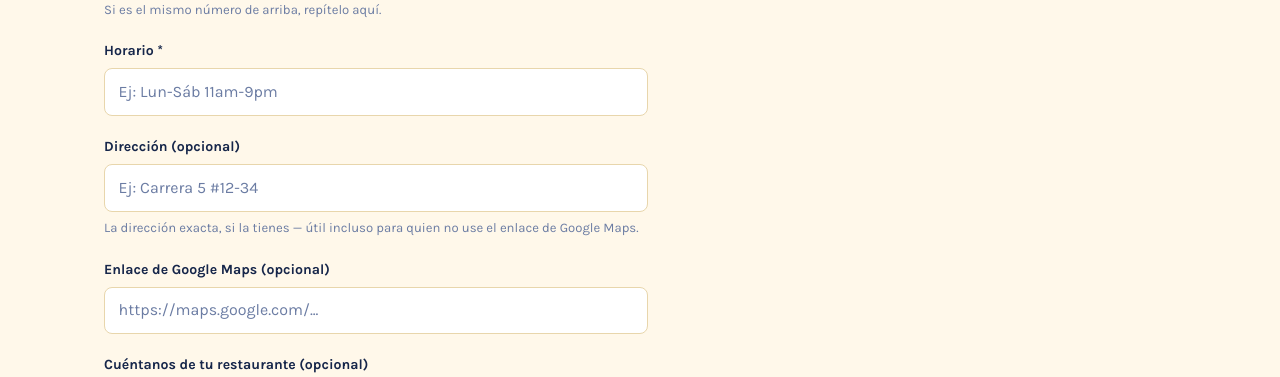
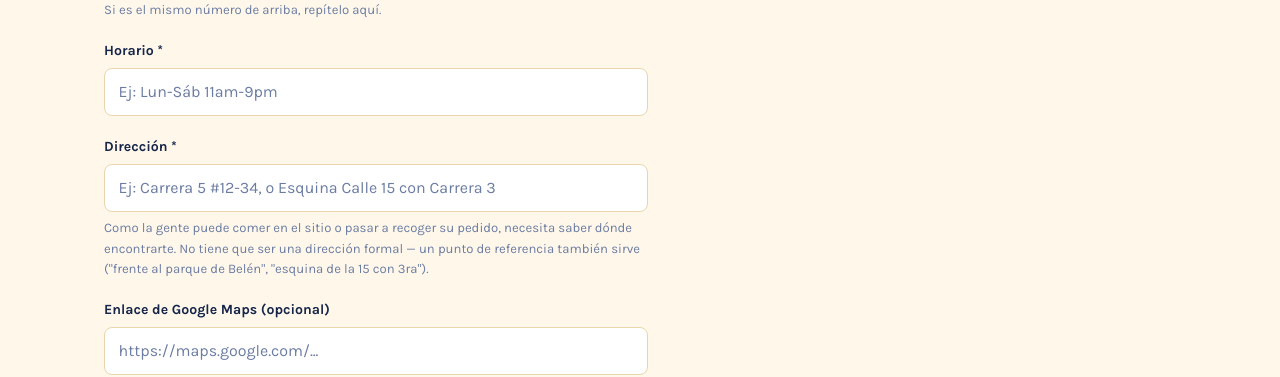
Before and after one commit to Trev1981-byte/sabores-ibague, a Next.js app in the folder sabores-ibague/: page /agregar in a window 1280 px wide. Shown: the part 880-1257 px from the top of the page. Built offline with nearby package versions, Linux system fonts and the light colour scheme; no server answers; the database is empty.

Commit message:
Update AddRestaurantForm.tsx

```diff
--- a/sabores-ibague/src/components/AddRestaurantForm.tsx
+++ b/sabores-ibague/src/components/AddRestaurantForm.tsx
@@ -23,6 +23,12 @@ export function AddRestaurantForm({ categories }: { categories: Category[] }) {
   const [hasDineIn, setHasDineIn] = useState(true);
   const [hasTakeout, setHasTakeout] = useState(false);
   const [hasDelivery, setHasDelivery] = useState(false);
+
+  // If people can walk in or pick up an order, they need to know where —
+  // so the address stops being optional. A delivery-only place (often run
+  // out of someone's home) has a real reason to keep that private, so it
+  // stays optional for them.
+  const addressRequired = hasDineIn || hasTakeout;
 
   function toggleCategory(id: string) {
     setSelectedCategories((current) =>
@@ -52,6 +58,7 @@ export function AddRestaurantForm({ categories }: { categories: Category[] }) {
     const phoneNumber = String(data.get("phoneNumber") ?? "").trim();
     const whatsappNumber = String(data.get("whatsappNumber") ?? "").trim();
     const hoursText = String(data.get("hoursText") ?? "").trim();
+    const address = String(data.get("address") ?? "").trim();
 
     if (!name || !neighborhood || !phoneNumber || !hoursText) {
       setError(
@@ -71,6 +78,12 @@ export function AddRestaurantForm({ categories }: { categories: Category[] }) {
       setError("Selecciona al menos una opción: domicilio, para llevar o comer en el sitio.");
       return;
     }
+    if (addressRequired && !address) {
+      setError(
+        "Agrega una dirección — si la gente puede comer en el sitio o pasar a recoger su pedido, necesita saber dónde encontrarte."
+      );
+      return;
+    }
 
     setStatus("saving");
 
@@ -82,7 +95,7 @@ export function AddRestaurantForm({ categories }: { categories: Category[] }) {
       whatsappNumber: whatsappNumber || undefined,
       hoursText,
       mapsLink: String(data.get("mapsLink") ?? "").trim() || undefined,
-      address: String(data.get("address") ?? "").trim() || undefined,
+      address: address || undefined,
       blurb: String(data.get("blurb") ?? "").trim() || undefined,
       categoryIds: selectedCategories,
       hasDineIn,
@@ -232,16 +245,20 @@ export function AddRestaurantForm({ categories }: { categories: Category[] }) {
       </div>
 
       <div className="field">
-        <label htmlFor="address">Dirección (opcional)</label>
+        <label htmlFor="address">
+          Dirección{addressRequired ? " *" : " (opcional)"}
+        </label>
         <input
           id="address"
           name="address"
           type="text"
-          placeholder="Ej: Carrera 5 #12-34"
+          required={addressRequired}
+          placeholder="Ej: Carrera 5 #12-34, o Esquina Calle 15 con Carrera 3"
         />
         <p className="field-hint">
-          La dirección exacta, si la tienes — útil incluso para quien no
-          use el enlace de Google Maps.
+          {addressRequired
+            ? "Como la gente puede comer en el sitio o pasar a recoger su pedido, necesita saber dónde encontrarte. No tiene que ser una dirección formal — un punto de referencia también sirve (\"frente al parque de Belén\", \"esquina de la 15 con 3ra\")."
+            : "Si tienes una, ayuda — aunque sea un punto de referencia. Útil incluso para quien no use el enlace de Google Maps."}
         </p>
       </div>
 
```
